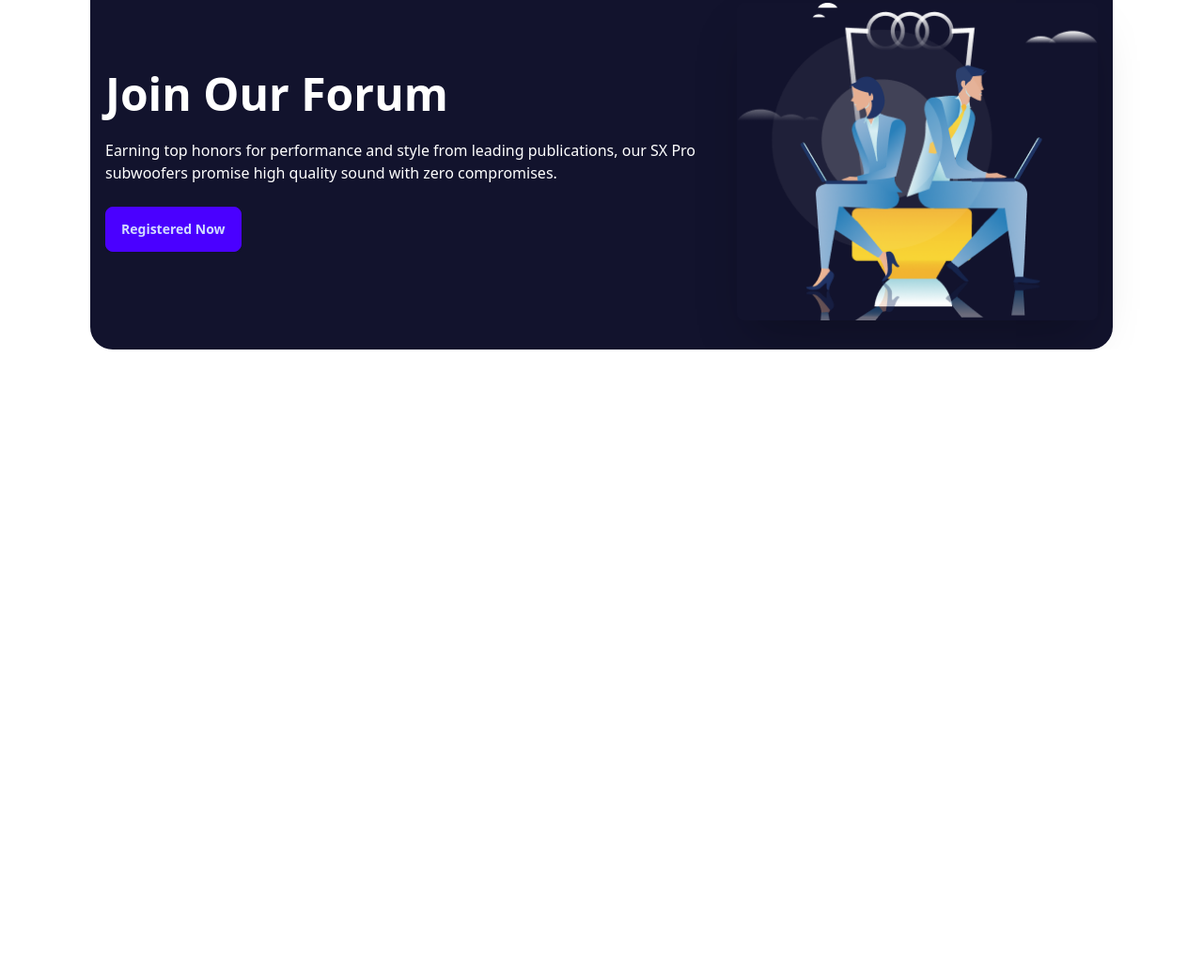
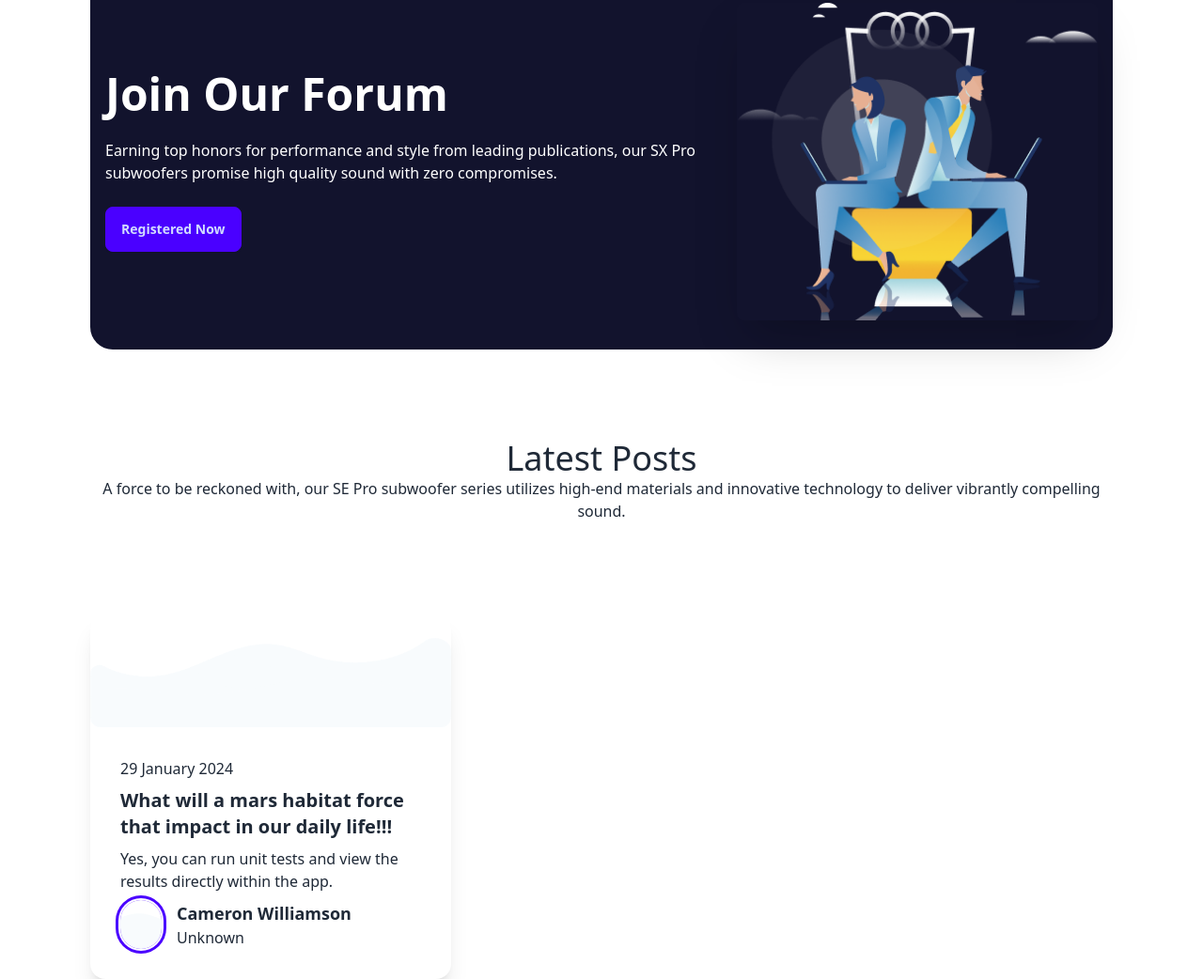
Before and after one commit to alamin601078/poribohon, a plain HTML site: page index.html in a window 1280 px wide. Shown: the part 1350-2392 px from the top of the page at 94% size. Before the commit the page ends 1722 px from the top, so only its background shows below. Drawn offline with nearby package versions, Linux system fonts and the light colour scheme.

Commit message:
Latest Cad

```diff
--- a/index.html
+++ b/index.html
@@ -169,7 +169,7 @@
             </div>
 
          </section>
-
+         <!-- Join Forum -->
       <section class="pt-24">
         <div class="hero min-h-[400px] bg-[#12132D] rounded-3xl">
           <div class="hero-content flex-col lg:flex-row-reverse">
@@ -182,6 +182,38 @@
           </div>
         </div>
        </section>
+       <!-- Latest Posts -->
+      <section class="text-center pt-24 ">
+        <p class="text-4xl">Latest Posts</p>
+        <p>A force to be reckoned with, our SE Pro subwoofer series utilizes high-end materials and innovative technology to deliver vibrantly compelling sound.</p>
+
+       </section>
+        <!-- Latest cad -->
+      <section class="pt-24">
+        <div class="card w-96 bg-base-100 shadow-xl">
+          <figure><img src="/images/bgbanner.png" alt="Shoes" /></figure>
+          <div class="card-body">
+            <div>
+
+              <p>29 January 2024</p>
+            </div>
+            <h2 class="card-title">What will a mars habitat force that impact in our daily life!!!</h2>
+            <p>Yes, you can run unit tests and view the results directly within the app. </p>
+           <div class="flex gap-4">
+              <div class="avatar">
+                <div class="w-11 rounded-full ring ring-primary ring-offset-base-100 ring-offset-2">
+                  <img src="/images/bgbanner.png" />
+                </div>
+              </div>
+              <div>
+                <p class="text-lg font-bold">Cameron Williamson</p>
+                <p>Unknown</p>
+              </div>
+           </div>
+          </div>
+        </div>
+
+       </section>
     </main>
     <footer>
 
```
